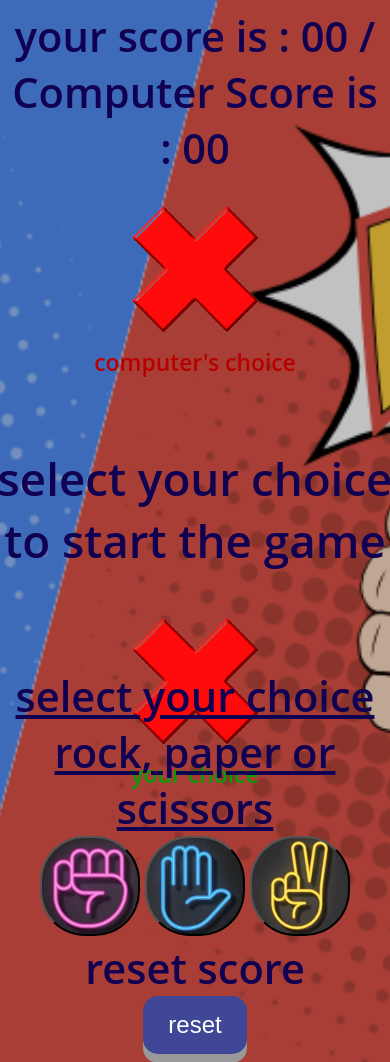
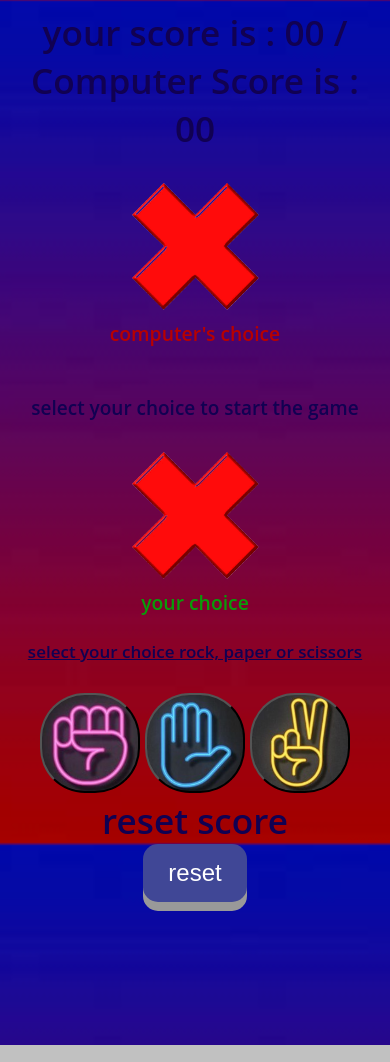
Before and after one commit to Arnavkshk/RockPaperScissor, a plain HTML site: page index.html in a window 390 px wide. Drawn offline with Linux system fonts and the light colour scheme.

Commit message:
ResponsiveAdded

```diff
--- a/rps.css
+++ b/rps.css
@@ -10,10 +10,17 @@ body{
     background-size: cover;
     background-position: 60%;
     font-weight: 600;
+    overflow-x: hidden;
+    scroll-behavior: smooth;
+    scrollbar-width: none;
+    background-attachment: fixed;
+
 }
+
 #top{
    text-align: center;
    font-size: 2em;
+   margin-bottom: 30px;
 }
 #userc{
   color: rgb(9, 156, 9);
@@ -107,6 +114,7 @@ body{
     border: none;
     border-radius: 15px;
     box-shadow: 0 9px #999;
+    bottom: 0;
   }
 
   #res:hover{background-color: #228d9f}
@@ -143,6 +151,20 @@ body{
   }
 
   @media (max-width: 600px){
+    body{
+      background-image: url("./backgroundd.jpg");
+      background-position: center;
+      background-size: cover;
+      aspect-ratio: 4/11;
+      scrollbar-width: none;
+    }
+
+    #top{
+      font-size: 17px;
+    }
+    #result{
+      font-size: 16px;
+    }
     #gamescreen{
       flex-direction: column;
       height: 50vh;
@@ -168,6 +190,16 @@ body{
       }
   }
   @media (max-width: 400px){
+    body{
+      background-image: url("./backgroundd.jpg");
+      background-position: center;
+      font-size: 1.1em;
+      background-size: cover;
+      scrollbar-width: none;
+    }
+    #result{
+      font-size: 19px;
+    }
     #gamescreen{
       flex-direction: column;
       height: 55vh;
```
Also changed, not shown: backgroundd.jpg (added).
